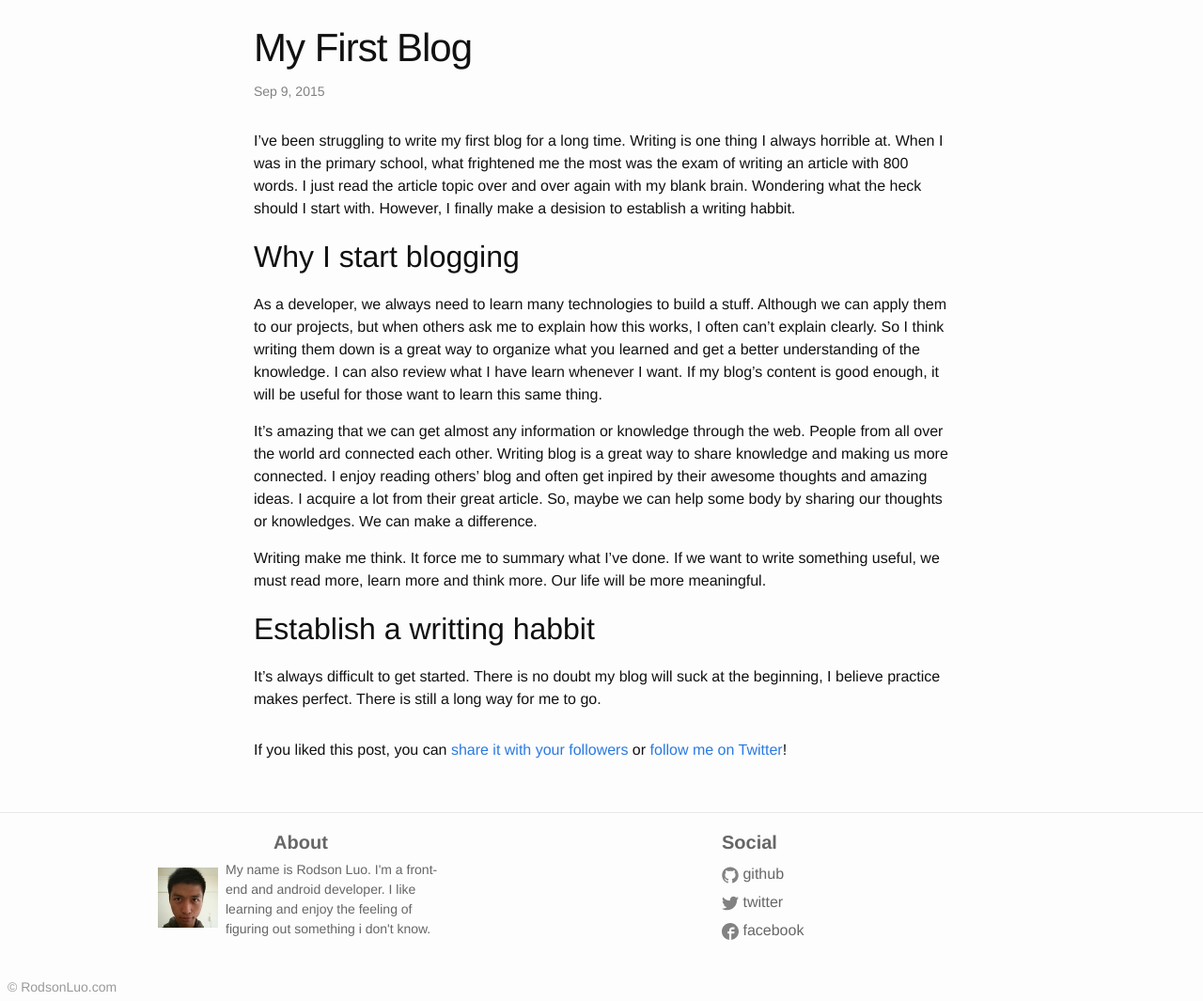
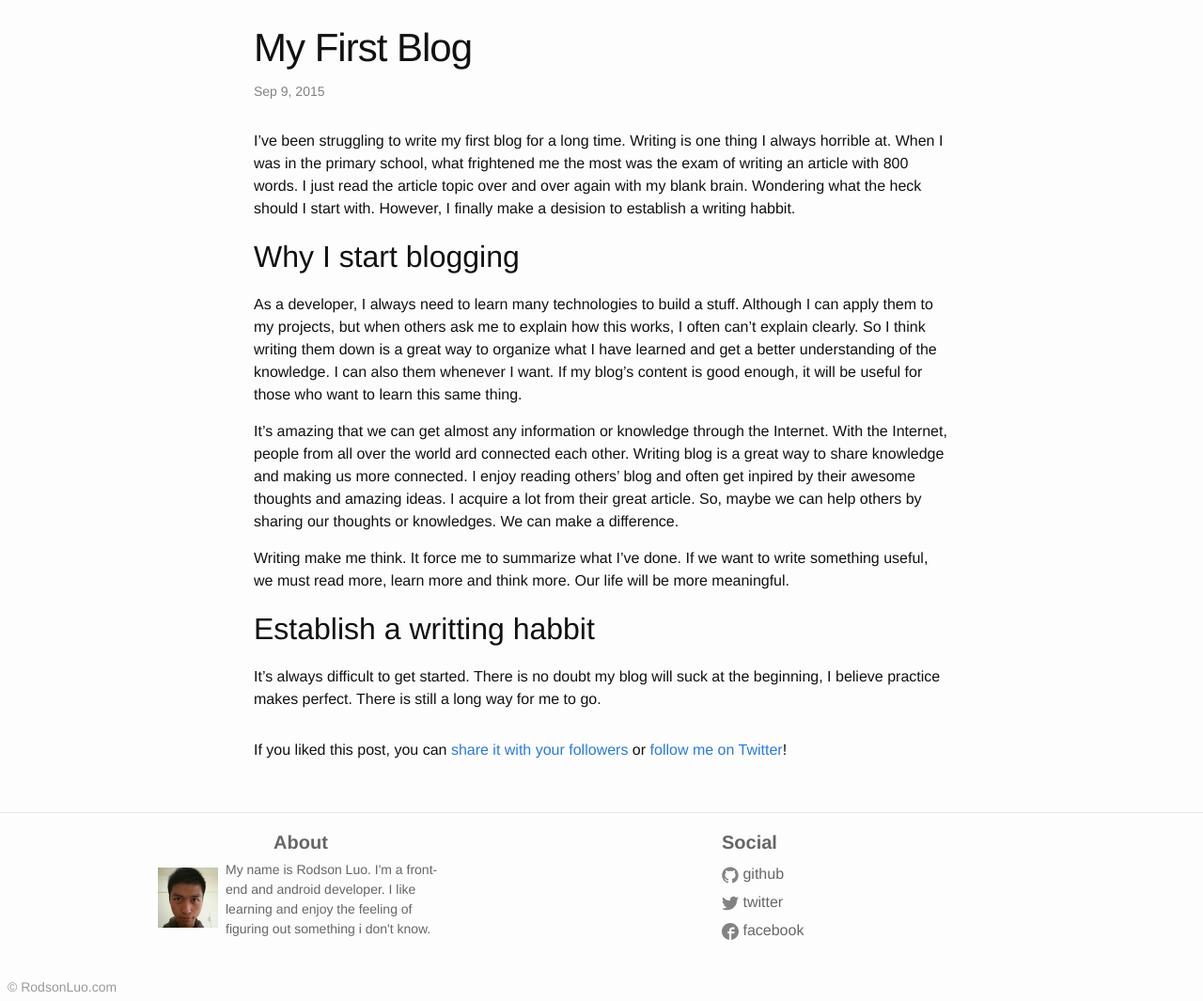
Before and after one commit to rodson/rodson.github.io, a Jekyll site: the page built from _posts/2015-09-09-my-first-blog.markdown, in a window 1280 px wide. Shown: the whole page at 94% size. Built offline with Jekyll 4.4.1, drawn with Linux system fonts in a browser that asks for light colours.

```diff
--- a/_posts/2015-09-09-my-first-blog.markdown
+++ b/_posts/2015-09-09-my-first-blog.markdown
@@ -1,7 +1,7 @@
 ---
 layout: post
+title: "My First Blog"
 permalink: "/:title"
-title: "My First Blog"
 date: 2015-09-09 23:06
 categories: thought
 ---
@@ -12,18 +12,18 @@
 
 ##Why I start blogging
 
-As a developer, we always need to learn many technologies to build a stuff. Although we can apply them to our
+As a developer, I always need to learn many technologies to build a stuff. Although I can apply them to my
 projects, but when others ask me to explain how this works, I often can't explain clearly. So I think writing
-them down is a great way to organize what you learned and get a better understanding of the knowledge. I can
-also review what I have learn whenever I want. If my blog's content is good enough, it will be useful for those
-want to learn this same thing.
+them down is a great way to organize what I have learned and get a better understanding of the knowledge. I can
+also them whenever I want. If my blog's content is good enough, it will be useful for those who want to learn
+this same thing.
 
-It's amazing that we can get almost any information or knowledge through the web. People from all over the world
+It's amazing that we can get almost any information or knowledge through the Internet. With the Internet, people from all over the world
 ard connected each other. Writing blog is a great way to share knowledge and making us more connected. I enjoy
 reading others' blog and often get inpired by their awesome thoughts and amazing ideas. I acquire a lot from their
-great article. So, maybe we can help some body by sharing our thoughts or knowledges. We can make a difference.
+great article. So, maybe we can help others by sharing our thoughts or knowledges. We can make a difference.
 
-Writing make me think. It force me to summary what I've done. If we want to write something useful, we must read
+Writing make me think. It force me to summarize what I've done. If we want to write something useful, we must read
 more, learn more and think more. Our life will be more meaningful.
 
 ##Establish a writting habbit
```
